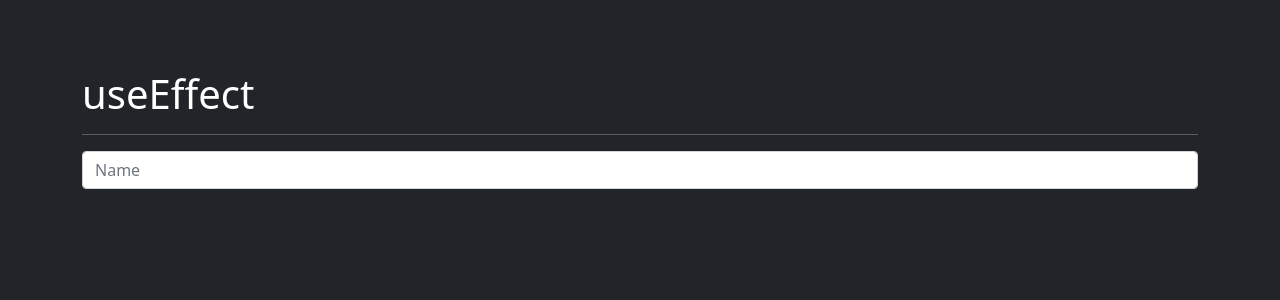
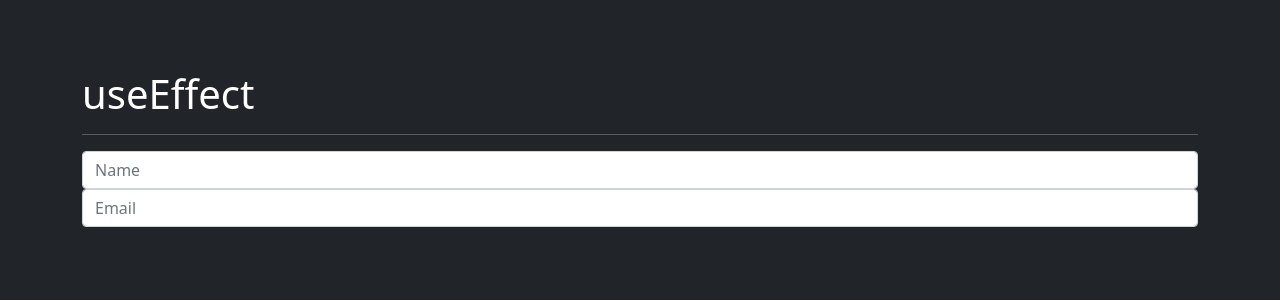
Before and after one commit to is-stu/react_hooks, a React (Create React App) app: page / in a window 1280 px wide. Shown: the top 300 px of the page. Built offline with nearby package versions, Linux system fonts and the light colour scheme.

Commit message:
Doing little change

```diff
--- /dev/null
+++ b/src/Components/02useEffect/Message.js
@@ -0,0 +1,17 @@
+import React, { useEffect } from 'react'
+
+export const Message = () => {
+
+    useEffect(() => {
+        console.log('Componente montado')
+        return () => {
+            console.log('Componente desmontado')
+        }
+    }, [])
+
+    return (
+        <div>
+            <h1>Great</h1>
+        </div>
+    )
+}
--- a/src/Components/02useEffect/SimpleForm.js
+++ b/src/Components/02useEffect/SimpleForm.js
@@ -1,5 +1,6 @@
 import React, { useEffect, useState } from 'react';
 import './form.css';
+import { Message } from './Message';
 
 export const SimpleForm = () => {
   const [formState, setFormState] = useState({
@@ -11,7 +12,7 @@ export const SimpleForm = () => {
 
   useEffect(() => {
     console.log('hey');
-  });
+  }, []);
 
   const handleInputChange = ({ target }) => {
     console.log(target.name);
@@ -33,11 +34,25 @@ export const SimpleForm = () => {
           name='name'
           className='form-control'
           placeholder='Name'
-          autoComplete='off'
+          autoComplete='nope'
           value={name}
           onChange={handleInputChange}
         />
       </div>
+
+      <div className='form-group'>
+        <input
+          type='email'
+          name='email'
+          className='form-control'
+          placeholder='Email'
+          autoComplete='off'
+          value={email}
+          onChange={handleInputChange}
+        />
+      </div>
+
+      {name === '123' && <Message />}
     </>
   );
 };
```
